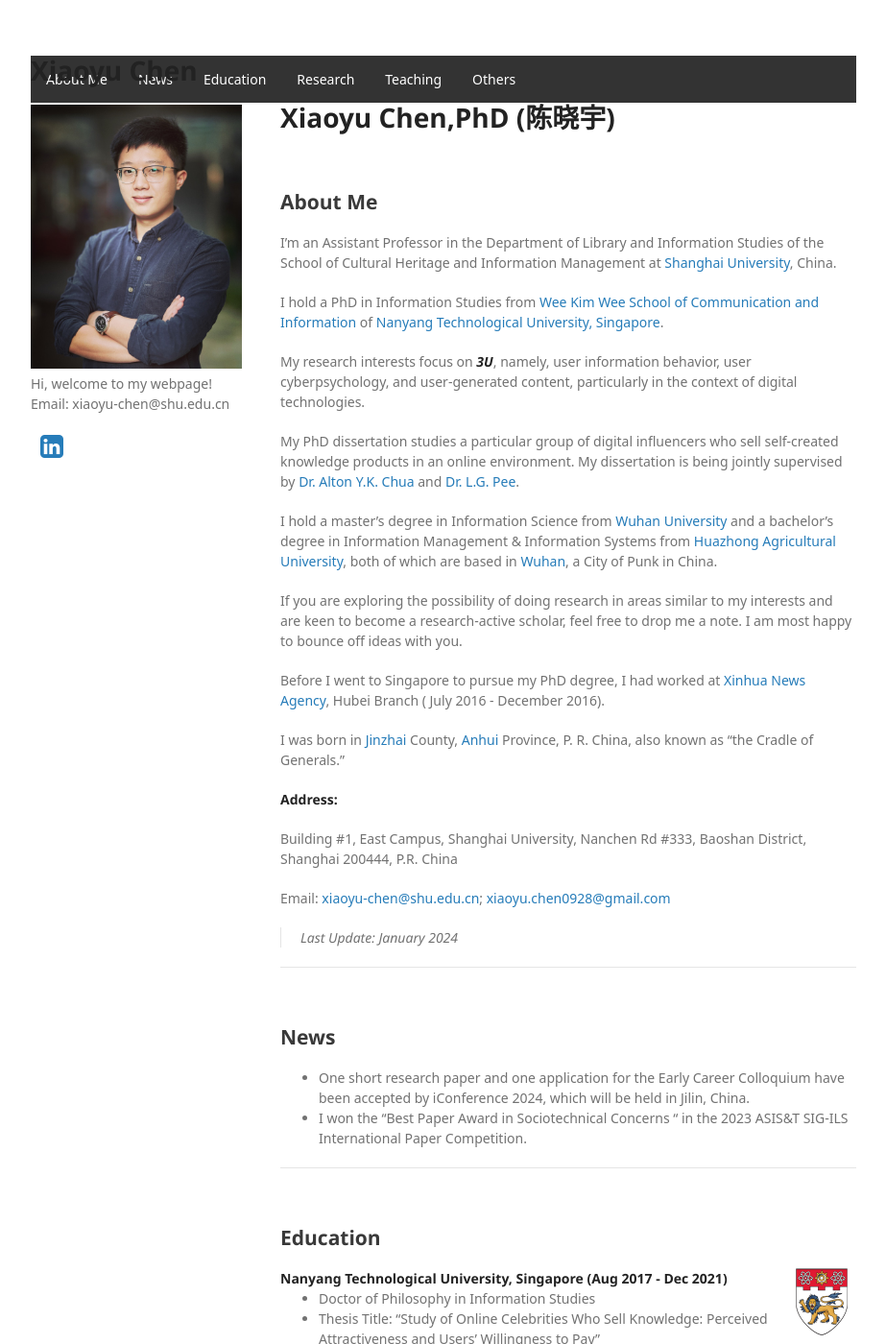
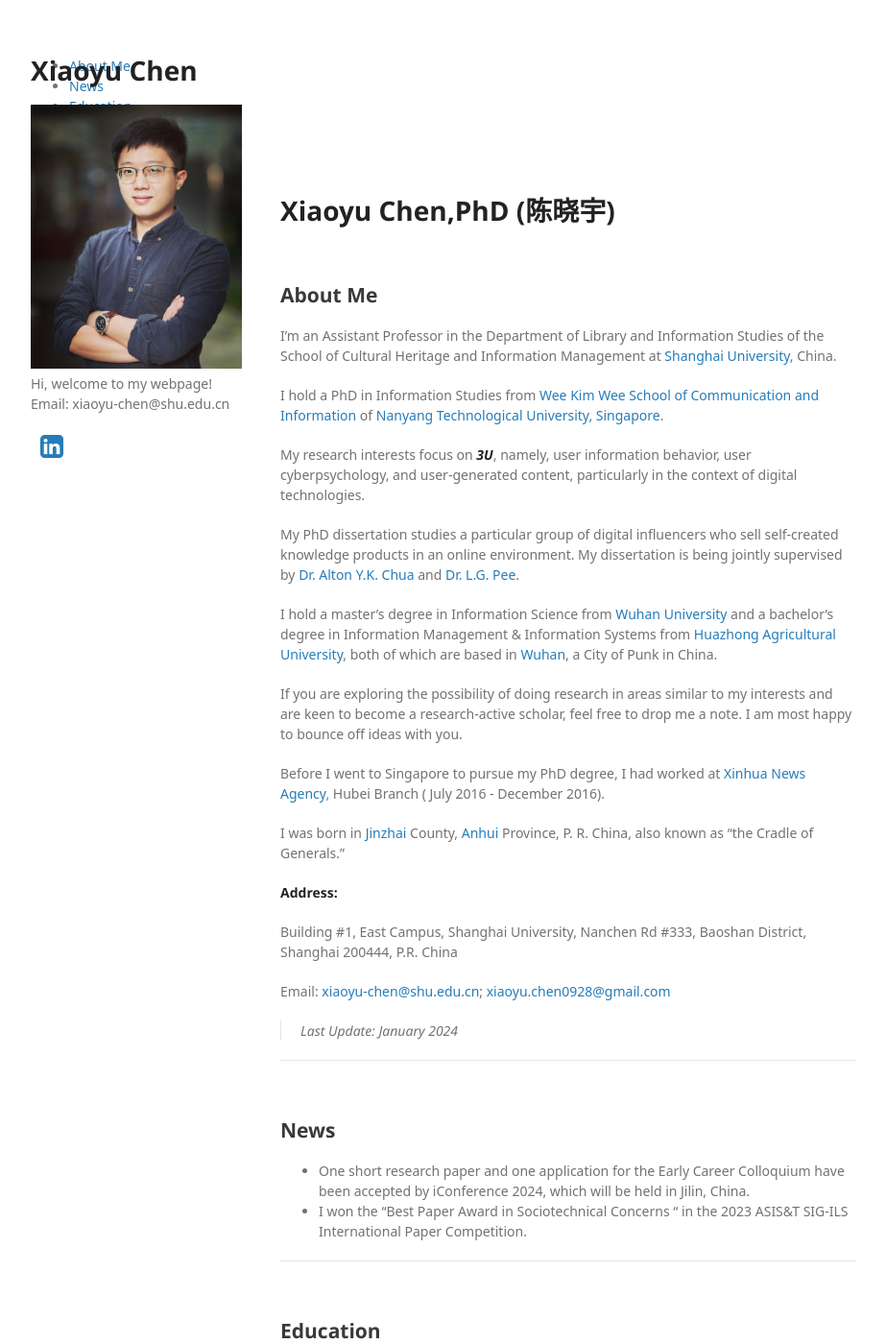
Before and after one commit to xiaoyu0928/xiaoyu0928.github.io, a Jekyll site: the page built from index.md, in a window 1280 px wide and 1400 px high. Shown: the whole window at 96% size, without its empty margins (178-1101 px from the left). Built offline with Jekyll 4.4.1, drawn with Linux system fonts in a browser that asks for light colours; some web fonts are replaced; a style sheet for code colours, icons or effects is not loaded; our own code applies the rules of GitHub Pages for plain Markdown files.

Commit message:
Update style.scss

```diff
--- a/assets/css/style.scss
+++ b/assets/css/style.scss
@@ -2,27 +2,3 @@
 ---
 
 @import "jekyll-theme-minimal";
-
-nav ul {
-  list-style-type: none; /* 移除列表前的标记 */
-  margin: 0;
-  padding: 0;
-  overflow: hidden;
-  background-color: #333; /* 导航栏背景颜色 */
-}
-
-nav ul li {
-  float: left; /* 列表项横向排列 */
-}
-
-nav ul li a {
-  display: block;
-  color: white;
-  text-align: center;
-  padding: 14px 16px;
-  text-decoration: none;
-}
-
-nav ul li a:hover {
-  background-color: #111; /* 鼠标悬停效果 */
-}
```
